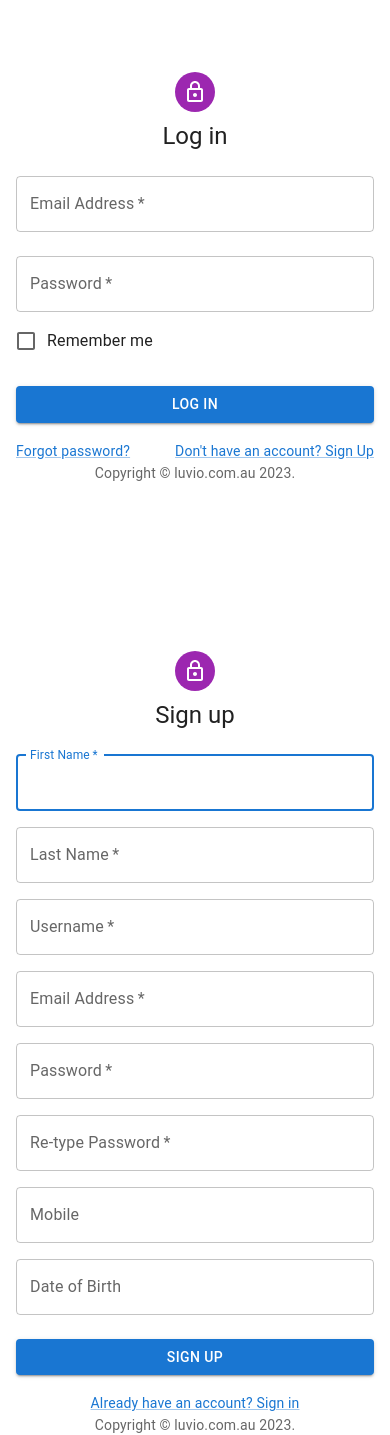
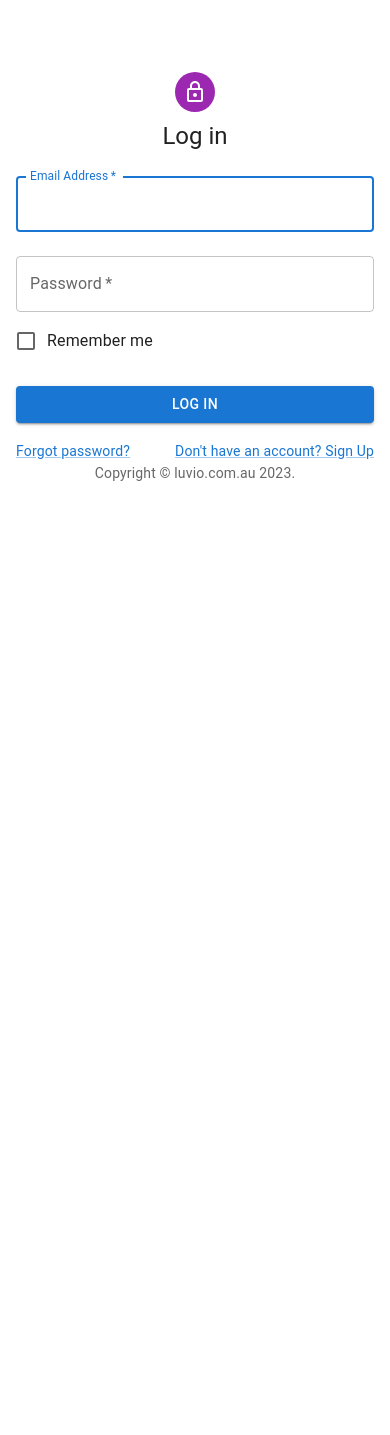
Before and after one commit to nguyenhailong253/luvio_frontend, a React (Create React App) app: page / in a window 390 px wide. After the commit the page ends 844 px from the top, so only its background shows below. Built offline with nearby package versions, Linux system fonts and the light colour scheme; the HTML template or start-up script is replaced by a standard one.

Commit message:
use builtin components for mobile and dob fields

```diff
--- a/package.json
+++ b/package.json
@@ -8,6 +8,7 @@
     "@fontsource/roboto": "^4.5.8",
     "@mui/icons-material": "^5.11.0",
     "@mui/material": "^5.11.4",
+    "@mui/x-date-pickers": "^5.0.18",
     "@reduxjs/toolkit": "^1.9.1",
     "@testing-library/jest-dom": "^5.14.1",
     "@testing-library/react": "^13.0.0",
@@ -19,6 +20,9 @@
     "@types/react-redux": "^7.1.25",
     "@types/react-router-dom": "^5.3.3",
     "axios": "^1.2.2",
+    "dayjs": "^1.11.7",
+    "moment": "^2.29.4",
+    "mui-tel-input": "^3.0.3",
     "react": "^18.2.0",
     "react-dom": "^18.2.0",
     "react-redux": "^8.0.5",
--- a/src/App.tsx
+++ b/src/App.tsx
@@ -1,19 +1,19 @@
 import React from 'react'
+import { Provider } from 'react-redux'
+import { BrowserRouter, Routes, Route } from 'react-router-dom'
 import LoginModule from './modules/login/LoginModule'
 import SignupModule from './modules/signup/SignupModule'
+import store from './redux/store'
 
 const App: React.FunctionComponent = () => (
-    <div className="App">
-      <header className="App-header">
-        <LoginModule />
-        <br/>
-        <br/>
-        <br/>
-        <br/>
-        <SignupModule />
-
-      </header>
-    </div>
+    <Provider store={store}>
+      <BrowserRouter>
+        <Routes>
+          <Route path="/" element={<LoginModule />}/>
+          <Route path="/signup" element={<SignupModule />}/>
+        </Routes>
+      </BrowserRouter>
+    </Provider>
 )
 
 export default App
--- /dev/null
+++ b/src/common/constants.ts
@@ -0,0 +1,2 @@
+const DATE_FORMAT: string = 'DD/MM/YYYY'
+export default DATE_FORMAT
--- /dev/null
+++ b/src/components/MobilePhoneInput.tsx
@@ -0,0 +1,40 @@
+import {
+  MuiTelInput,
+  matchIsValidTel
+} from 'mui-tel-input'
+import React from 'react'
+import type {
+  MuiTelInputInfo,
+  MuiTelInputContinent
+  ,
+  MuiTelInputCountry
+} from 'mui-tel-input'
+
+interface MobilePhoneInputPropsType {
+  onMobileValueChange: (value: string) => void
+  mobilevalue: string
+}
+
+const MobilePhoneInput: React.FunctionComponent<MobilePhoneInputPropsType> = (props) => {
+  const { mobilevalue, onMobileValueChange } = props
+  const handleChange: any = (newValue: string, info: MuiTelInputInfo) => {
+    console.log(info)
+    onMobileValueChange(newValue)
+  }
+
+  const continents: MuiTelInputContinent[] = ['OC'] // INFO: https://viclafouch.github.io/mui-tel-input/docs/continent-codes/
+  const preferredCountries: MuiTelInputCountry[] = ['AU', 'NZ']
+
+  return (
+    <MuiTelInput
+      value={mobilevalue}
+      onChange={handleChange}
+      continents={continents}
+      preferredCountries={preferredCountries}
+      fullWidth
+      defaultCountry='AU'
+    />
+  )
+}
+
+export default MobilePhoneInput
--- a/src/index.tsx
+++ b/src/index.tsx
@@ -1,20 +1,13 @@
 import React from 'react'
 import ReactDOM from 'react-dom/client'
 import './index.css'
-import { Provider } from 'react-redux'
-import { BrowserRouter as Router } from 'react-router-dom'
 import App from './App'
-import store from './redux/store'
 
 const root = ReactDOM.createRoot(
   document.getElementById('root') as HTMLElement
 )
 root.render(
   <React.StrictMode>
-    <Provider store={store}>
-      <Router>
-        <App />
-      </Router>
-    </Provider>
+    <App />
   </React.StrictMode>
 )
--- a/src/modules/login/LoginModule.tsx
+++ b/src/modules/login/LoginModule.tsx
@@ -6,9 +6,9 @@ import { saveLoginDetails } from './loginSlice'
 
 const LoginModule: React.FunctionComponent = () => {
   const dispatch = useAppDispatch()
-  const [username, setUserName] = useState('')
-  const [email, setEmail] = useState('')
-  const [password, setPassword] = useState('')
+  const [username, setUserName] = useState<string>('')
+  const [email, setEmail] = useState<string>('')
+  const [password, setPassword] = useState<string>('')
   const [submit, { isLoading, isSuccess, error, isError }] = useSubmitMutation()
 
   const onSubmitClicked = async (e: React.FormEvent<HTMLFormElement>): Promise<void> => {
--- a/src/modules/signup/SignupModule.tsx
+++ b/src/modules/signup/SignupModule.tsx
@@ -4,17 +4,18 @@ import { saveLoginDetails } from '../login/loginSlice'
 import SignupForm from './components/SignupForm'
 import { useSubmitMutation } from './signupApiSlice'
 import { saveSignupDetails } from './signupSlice'
+import type { Dayjs } from 'dayjs'
 
 const SignupModule: React.FunctionComponent = () => {
   const dispatch = useAppDispatch()
-  const [username, setUsername] = useState('')
-  const [email, setEmail] = useState('')
-  const [password, setPassword] = useState('')
-  const [retypedPassword, setRetypedPassword] = useState('')
-  const [firstName, setFirstName] = useState('')
-  const [lastName, setLastName] = useState('')
-  const [mobile, setMobile] = useState('')
-  const [dateOfBirth, setDateOfBirth] = useState('')
+  const [username, setUsername] = useState<string>('')
+  const [email, setEmail] = useState<string>('')
+  const [password, setPassword] = useState<string>('')
+  const [retypedPassword, setRetypedPassword] = useState<string>('')
+  const [firstName, setFirstName] = useState<string>('')
+  const [lastName, setLastName] = useState<string>('')
+  const [mobile, setMobile] = useState<string>('')
+  const [dateOfBirth, setDateOfBirth] = useState<Dayjs | null>(null)
 
   const [submit, { isLoading, isSuccess, error, isError }] = useSubmitMutation()
 
--- a/src/modules/signup/SignupSlice.ts
+++ b/src/modules/signup/SignupSlice.ts
@@ -1,5 +1,4 @@
 import { createSlice } from '@reduxjs/toolkit'
-import type { RootState } from '../../redux/store'
 import type { SignupAction, SignupState } from './types'
 import type { PayloadAction } from '@reduxjs/toolkit'
 
@@ -7,7 +6,7 @@ import type { PayloadAction } from '@reduxjs/toolkit'
 const initialState: SignupState = {
   firstName: '',
   lastName: '',
-  dateOfBirth: '',
+  dateOfBirth: null,
   mobile: '',
   isActive: false
 }
--- a/src/modules/signup/components/SignupForm.tsx
+++ b/src/modules/signup/components/SignupForm.tsx
@@ -11,9 +11,15 @@ import Link from '@mui/material/Link'
 import TextField from '@mui/material/TextField'
 import Typography from '@mui/material/Typography'
 import { createTheme, ThemeProvider } from '@mui/material/styles'
+import { AdapterDayjs } from '@mui/x-date-pickers/AdapterDayjs'
+import { DatePicker } from '@mui/x-date-pickers/DatePicker'
+import { LocalizationProvider } from '@mui/x-date-pickers/LocalizationProvider'
 import React from 'react'
+import DATE_FORMAT from '../../../common/constants'
 import Copyright from '../../../components/Copyright'
+import MobilePhoneInput from '../../../components/MobilePhoneInput'
 import type { SignupFormProps } from '../types'
+import type { Dayjs } from 'dayjs'
 
 const theme = createTheme()
 
@@ -115,26 +121,20 @@ const SignupForm: React.FunctionComponent<SignupFormProps> = (props) => {
                 />
               </Grid>
               <Grid item xs={12}>
-                <TextField
-                  fullWidth
-                  name="mobile"
-                  label="Mobile"
-                  id="mobile"
-                  autoComplete="mobile-number"
-                  value={mobile}
-                  onChange={e => { setMobile(e.target.value) }}
-                />
+                <MobilePhoneInput mobilevalue={mobile} onMobileValueChange={value => { setMobile(value) }} />
               </Grid>
               <Grid item xs={12}>
-                <TextField
-                  fullWidth
-                  name="dob"
-                  label="Date of Birth"
-                  id="dob"
-                  autoComplete="date-of-birth"
-                  value={dateOfBirth}
-                  onChange={e => { setDateOfBirth(e.target.value) }}
-                />
+                <LocalizationProvider dateAdapter={AdapterDayjs}>
+                  <DatePicker
+                    label="Date of Birth"
+                    value={dateOfBirth}
+                    onChange={(newDate: Dayjs | null) => {
+                      setDateOfBirth(newDate)
+                    }}
+                    inputFormat={DATE_FORMAT}
+                    renderInput={(params: any) => <TextField {...params} fullWidth/>}
+                  />
+                </LocalizationProvider>
               </Grid>
             </Grid>
             <Button
--- a/src/modules/signup/signupApiSlice.ts
+++ b/src/modules/signup/signupApiSlice.ts
@@ -1,3 +1,4 @@
+import DATE_FORMAT from '../../common/constants'
 import apiSlice from '../../redux/apiSlice'
 import type { SignupResponse } from './types'
 
@@ -13,7 +14,7 @@ export const signupApiSlice = apiSlice.injectEndpoints({
           password: signupDetails.password,
           first_name: signupDetails.firstName,
           last_name: signupDetails.lastName,
-          date_of_birth: signupDetails.dateOfBirth,
+          date_of_birth: signupDetails.dateOfBirth?.format(DATE_FORMAT),
           mobile: signupDetails.mobile,
           is_active: signupDetails.isActive
         }
```
Also changed, not shown: src/modules/signup/types.ts (+5 -4 lines), 1 other file (tests, documents, lock files or other folders).
